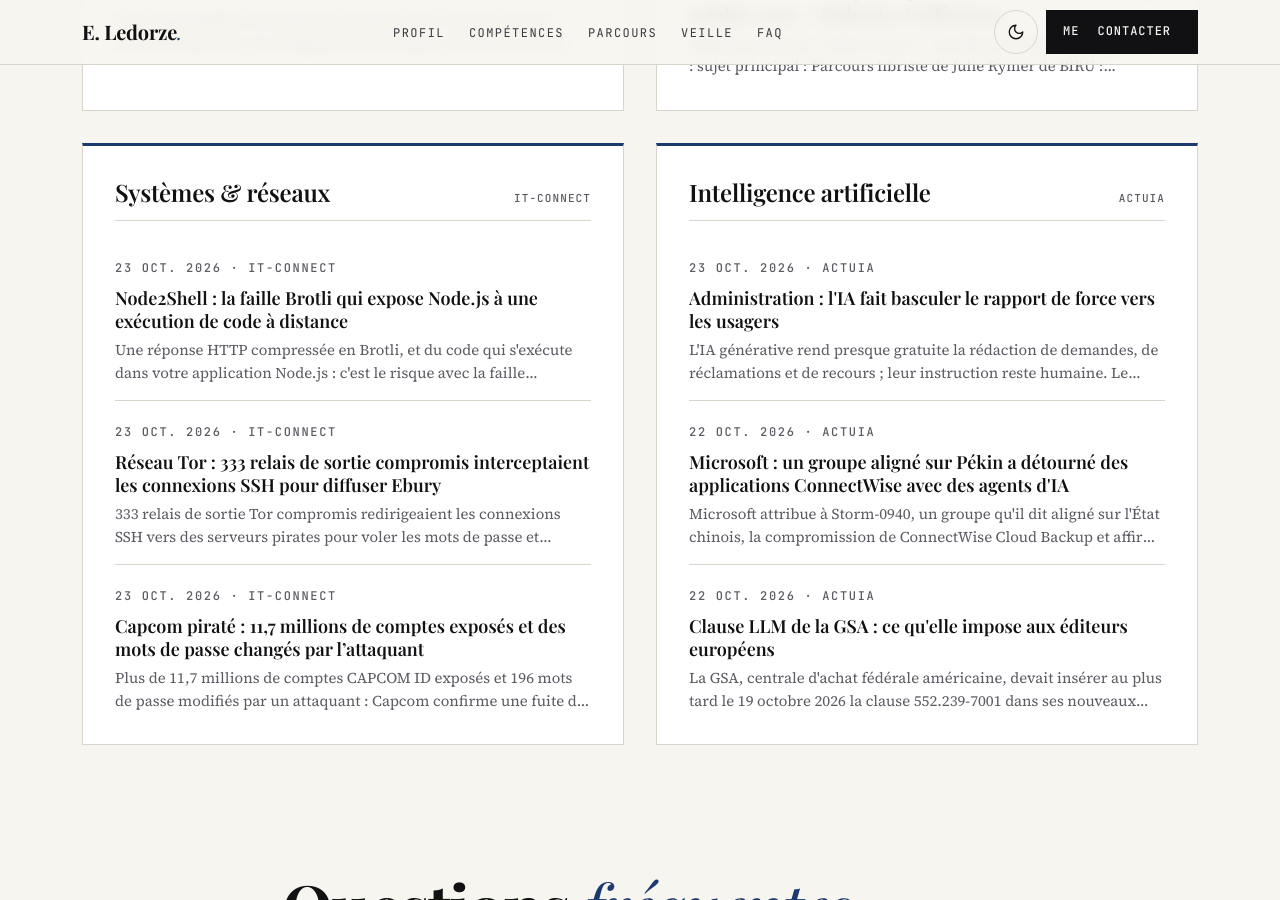
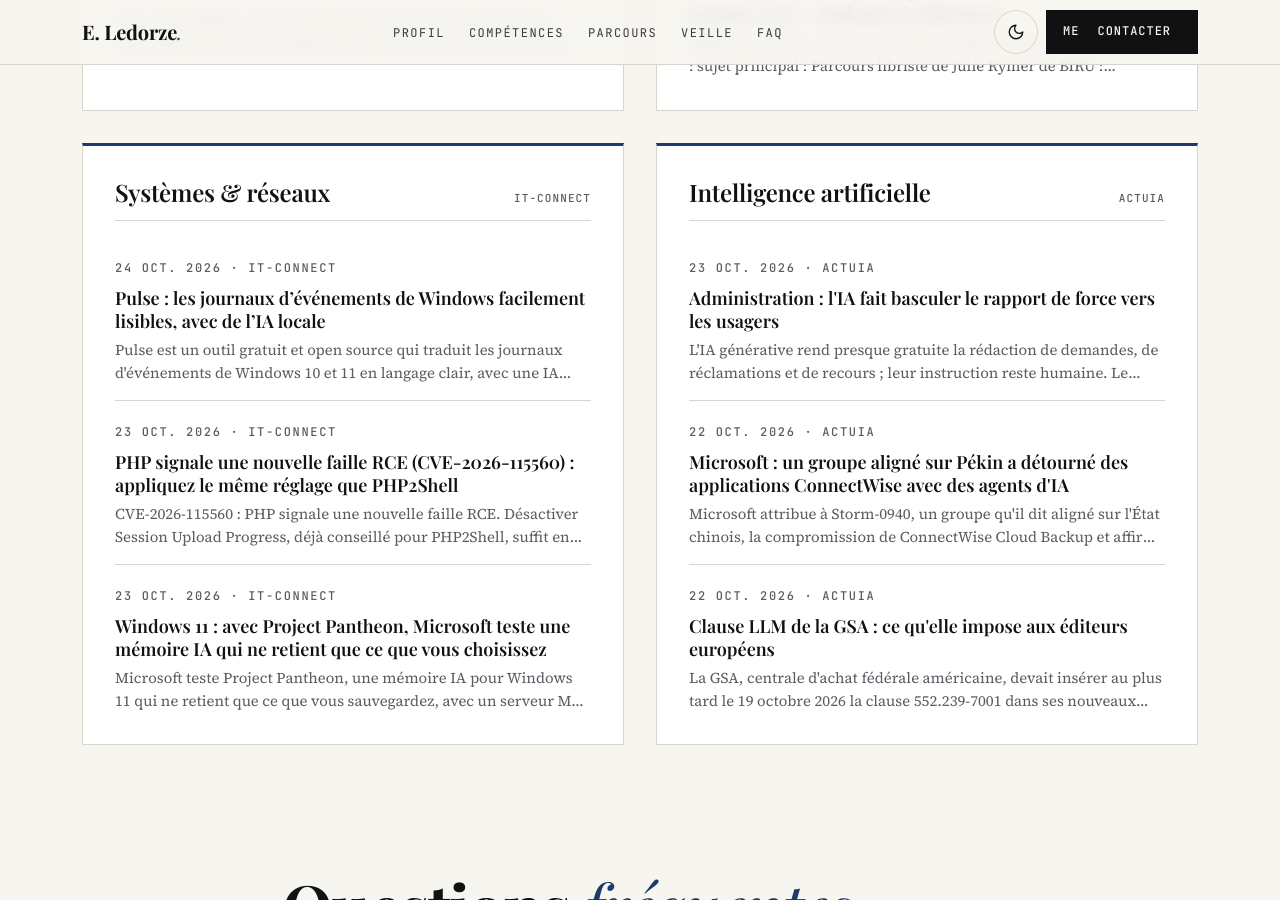
Before and after one commit to TheDringe54-lab/TheDringe54-lab.github.io, a Jekyll site: the page built from index.html, in a window 1280 px wide and 900 px high, scrolled down 4916 px. Built offline with Jekyll 4.4.1, drawn with Linux system fonts in a browser that asks for light colours; some of the changed text lies outside the part shown.

Commit message:
Veille techno : mise à jour automatique

```diff
--- a/_data/veille.json
+++ b/_data/veille.json
@@ -1,5 +1,5 @@
 {
-  "mise_a_jour": "2026-10-23",
+  "mise_a_jour": "2026-10-24",
   "themes": [
     {
       "id": "cyber",
@@ -63,25 +63,25 @@
       "titre_en": "Systems & networks",
       "articles": [
         {
-          "titre": "Node2Shell : la faille Brotli qui expose Node.js à une exécution de code à distance",
-          "lien": "https://www.it-connect.fr/node2shell-nodejs-brotli-rce-cve-2026-111497/",
+          "titre": "Pulse : les journaux d’événements de Windows facilement lisibles, avec de l’IA locale",
+          "lien": "https://www.it-connect.fr/pulse-journaux-evenements-de-windows-facilement-lisibles-avec-ia-locale/",
+          "source": "IT-Connect",
+          "date": "2026-10-24",
+          "resume": "Pulse est un outil gratuit et open source qui traduit les journaux d'événements de Windows 10 et 11 en langage clair, avec une IA locale (Ollama, LM Studio)…"
+        },
+        {
+          "titre": "PHP signale une nouvelle faille RCE (CVE-2026-115560) : appliquez le même réglage que PHP2Shell",
+          "lien": "https://www.it-connect.fr/php-cve-2026-115560-session-upload-progress/",
           "source": "IT-Connect",
           "date": "2026-10-23",
-          "resume": "Une réponse HTTP compressée en Brotli, et du code qui s'exécute dans votre application Node.js : c'est le risque avec la faille Node2Shell (CVE-2026-111497)…"
+          "resume": "CVE-2026-115560 : PHP signale une nouvelle faille RCE. Désactiver Session Upload Progress, déjà conseillé pour PHP2Shell, suffit en attendant le correctif. Le…"
         },
         {
-          "titre": "Réseau Tor : 333 relais de sortie compromis interceptaient les connexions SSH pour diffuser Ebury",
-          "lien": "https://www.it-connect.fr/tor-relais-sortie-compromis-interception-ssh-ebury/",
+          "titre": "Windows 11 : avec Project Pantheon, Microsoft teste une mémoire IA qui ne retient que ce que vous choisissez",
+          "lien": "https://www.it-connect.fr/windows-11-project-pantheon-context-vault-memoire-ia/",
           "source": "IT-Connect",
           "date": "2026-10-23",
-          "resume": "333 relais de sortie Tor compromis redirigeaient les connexions SSH vers des serveurs pirates pour voler les mots de passe et installer le malware Ebury. Le…"
-        },
-        {
-          "titre": "Capcom piraté : 11,7 millions de comptes exposés et des mots de passe changés par l’attaquant",
-          "lien": "https://www.it-connect.fr/capcom-fuite-donnees-capcom-id-11-millions-comptes/",
-          "source": "IT-Connect",
-          "date": "2026-10-23",
-          "resume": "Plus de 11,7 millions de comptes CAPCOM ID exposés et 196 mots de passe modifiés par un attaquant : Capcom confirme une fuite de données massive. Le post…"
+          "resume": "Microsoft teste Project Pantheon, une mémoire IA pour Windows 11 qui ne retient que ce que vous sauvegardez, avec un serveur MCP ouvert à Claude et Cursor. Le…"
         }
       ]
     },
```
